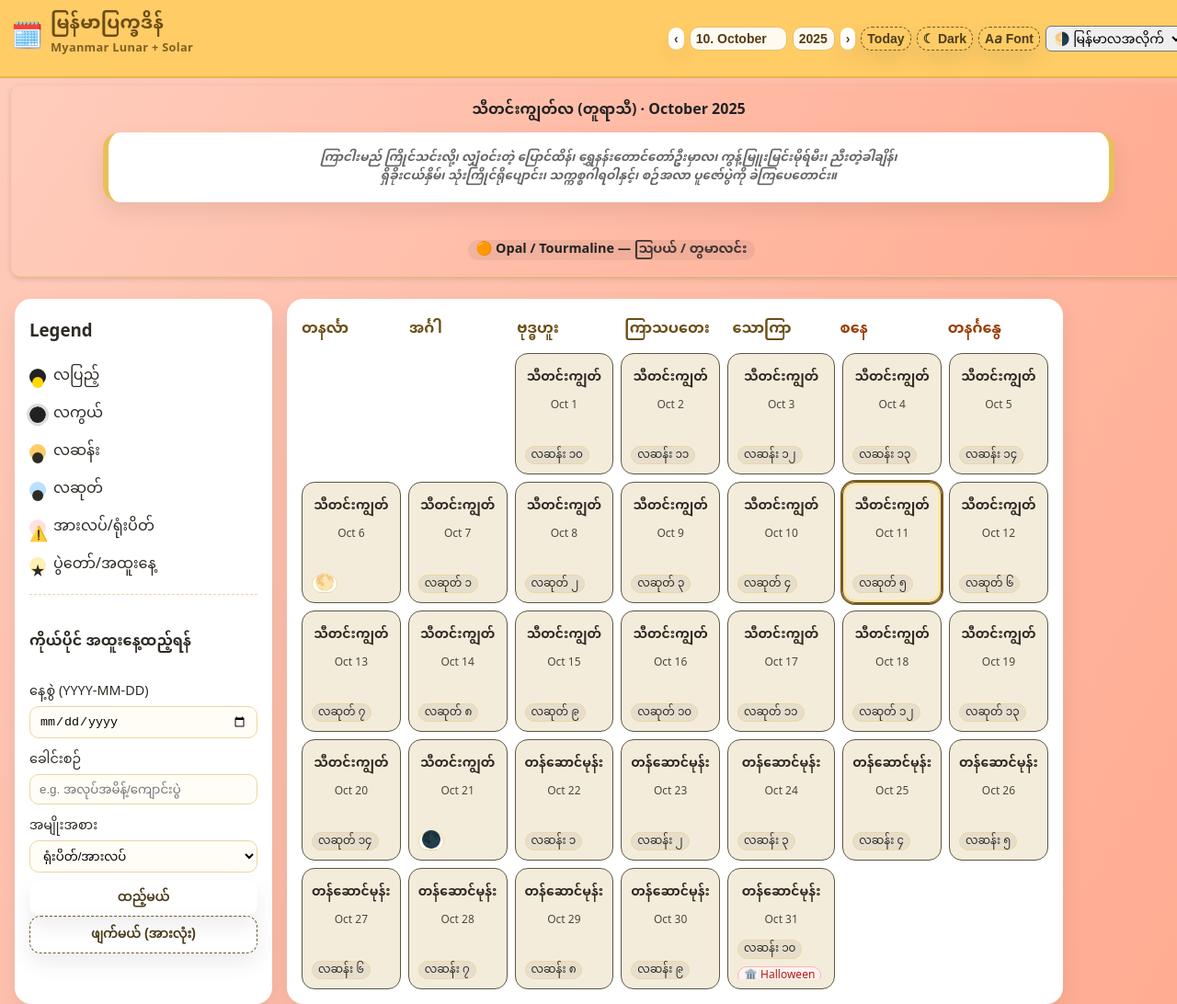
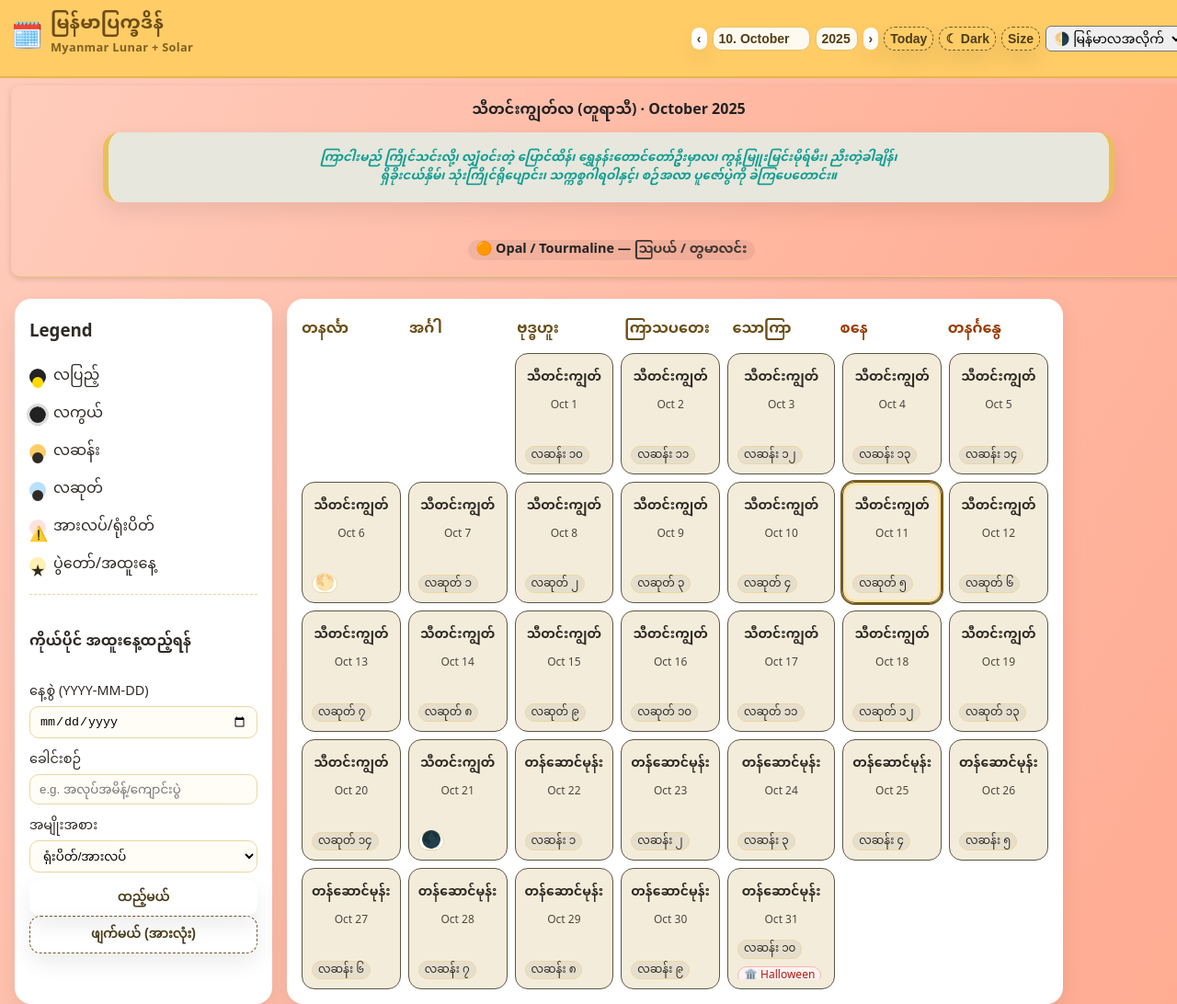
Before and after one commit to Minmaung0307/calendar-mm, a plain HTML site: page public/index.html in a window 1280 px wide. Shown: the top 1092 px of the page at 92% size. Drawn offline with Linux system fonts and the light colour scheme.

Commit message:
updated color and bg to poem

```diff
--- a/public/index.html
+++ b/public/index.html
@@ -34,7 +34,7 @@
         <button id="nextBtn" class="btn">›</button>
         <button id="todayBtn" class="btn ghost">Today</button>
         <button id="themeBtn" class="btn ghost">☾ Dark</button>
-        <button id="fontBtn" class="btn ghost">A𝘢 Font</button>
+        <button id="fontBtn" class="btn ghost">Size</button>
         <select id="themeSelect">
           <option value="auto">🌗 မြန်မာလအလိုက်</option>
           <option value="light">☀️ နေရာလှပ</option>
--- a/public/style.css
+++ b/public/style.css
@@ -106,7 +106,7 @@ body {
   margin: 12px auto 0;
   padding: 18px 20px;
   text-align: center;
-  background: var(--card);
+  /* background: var(--card); */
   border-radius: 18px;
   box-shadow: var(--shadow);
   border-left: 6px solid #e9c058;
@@ -422,7 +422,8 @@ body {
 .poem {
   display: block;
   font-style: italic;
-  color: var(--text-muted, #666);
+  background: #e7e7dd;
+  color: var(--text-muted, #0e9d91);
   margin-top: 6px;
   line-height: 1.5;
   white-space: pre-line;
```
